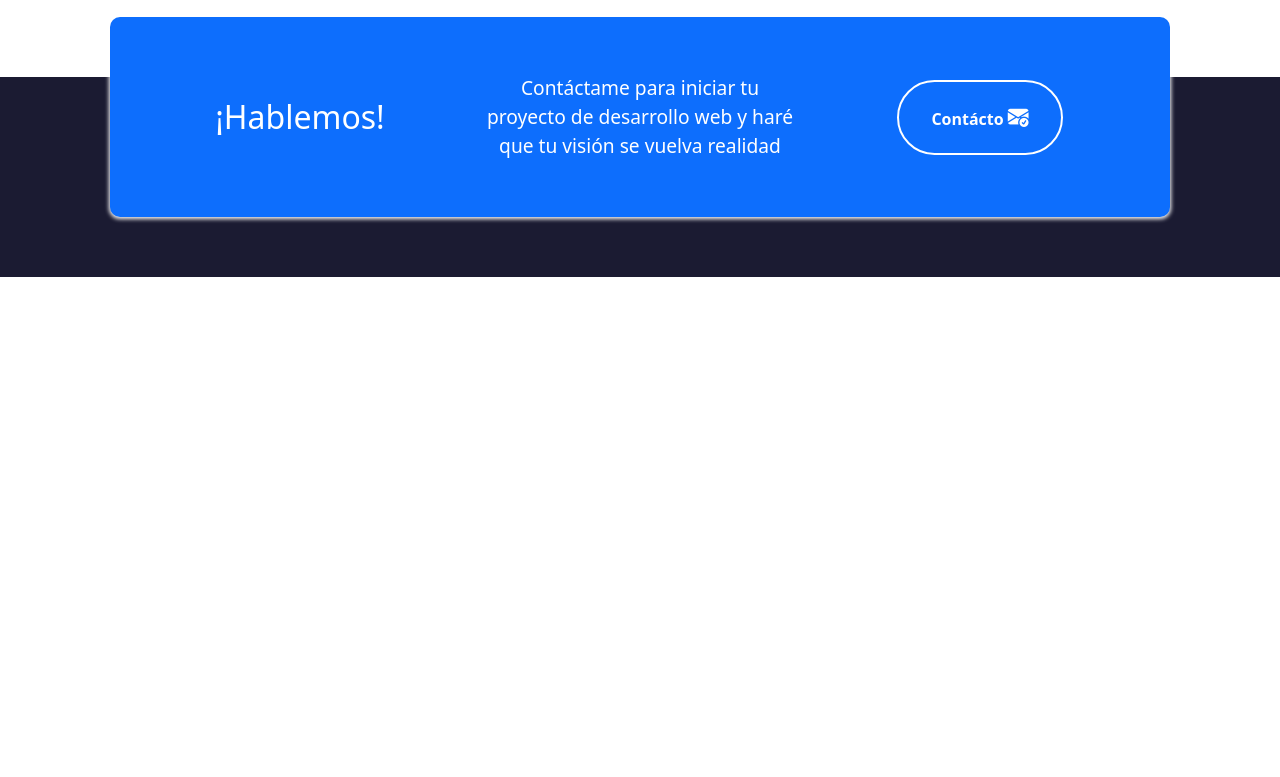
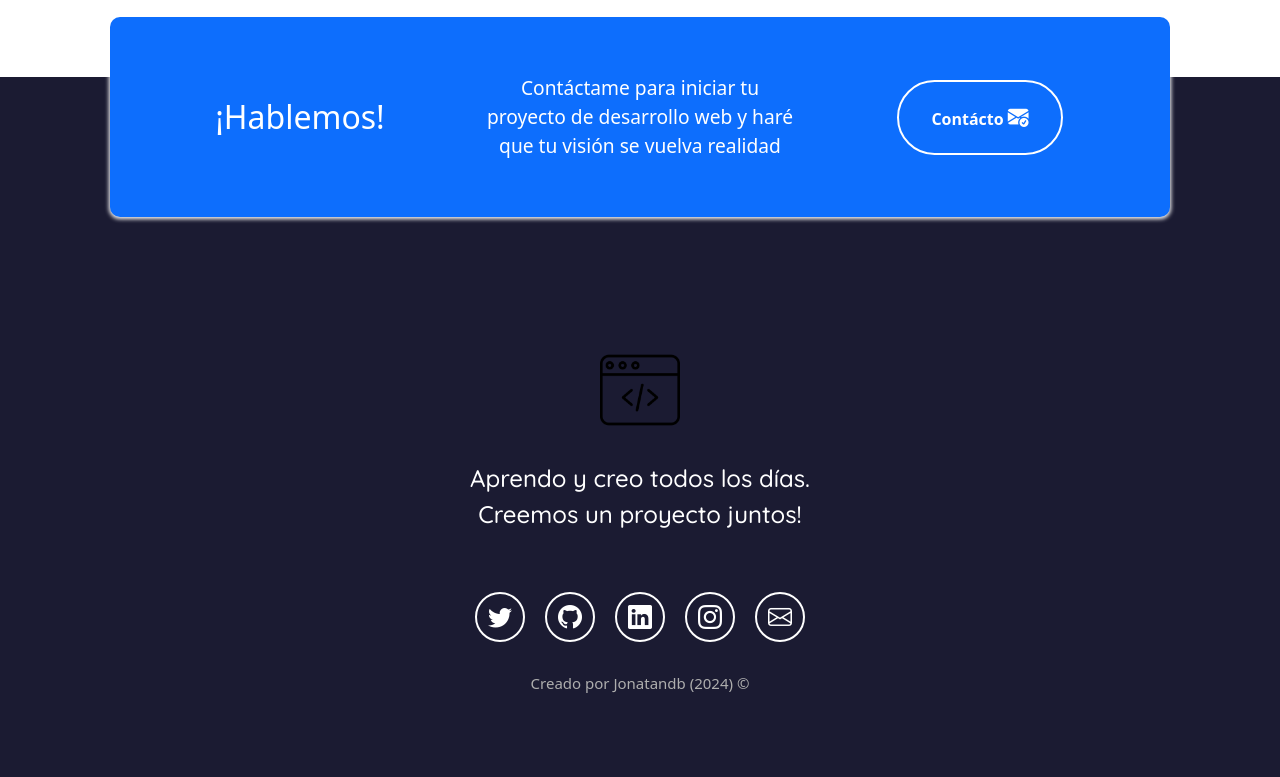
Before and after one commit to Jonatandb/Bootstrap5_Portfolio, a plain HTML site: page index.html in a window 1280 px wide. Shown: the part 4081-4858 px from the top of the page. Before the commit the page ends 4358 px from the top, so only its background shows below. Drawn offline with nearby package versions, Linux system fonts and the light colour scheme; a web font is replaced by a local one.

Commit message:
Sección Pie de página

```diff
--- a/index.html
+++ b/index.html
@@ -31,7 +31,7 @@
     <!-- Google Fonts -->
     <link rel="preconnect" href="https://fonts.googleapis.com">
     <link rel="preconnect" href="https://fonts.gstatic.com" crossorigin>
-    <link href="https://fonts.googleapis.com/css2?family=Rubik+Dirt&family=Share+Tech+Mono&display=swap" rel="stylesheet">
+    <link href="https://fonts.googleapis.com/css2?family=Quicksand:wght@500&family=Rubik+Dirt&family=Share+Tech+Mono&display=swap" rel="stylesheet">
   </head>
   <body>
     <!-- Barra de navegación -->
@@ -469,13 +469,14 @@
     <!-- Contácto -->
     <section class="contacto seccion-oscura">
       <div class="container">
-        <div class="container text-center d-flex justify-content-evenly rectangulo">
+        <div
+          class="container text-center d-flex justify-content-evenly rectangulo"
+        >
           <div class="row">
-            <div class="col-12 col-md-4 seccion-titulo">
-              ¡Hablemos!
-            </div>
+            <div class="col-12 col-md-4 seccion-titulo">¡Hablemos!</div>
             <div class="col-12 col-md-4 descripcion">
-              Contáctame para iniciar tu proyecto de desarrollo web y haré que tu visión se vuelva realidad
+              Contáctame para iniciar tu proyecto de desarrollo web y haré que
+              tu visión se vuelva realidad
             </div>
             <div class="col-12 col-md-4">
               <a href="mailto:jonatandb@gmail.com">
@@ -489,6 +490,41 @@
         </div>
       </div>
     </section>
+
+    <!-- Pie de página (Footer) -->
+    <footer
+      class="seccion-oscura d-flex flex-column align-items-center justify-content-center"
+    >
+      <img
+        src="images/icon.png"
+        alt="Logo del portafolio"
+        class="footer-logo"
+      />
+      <p class="footer-texto text-center">
+        Aprendo y creo todos los días.<br />
+        Creemos un proyecto juntos!
+      </p>
+      <div
+        class="iconos-redes-sociales d-flex flex-wrap align-items-center justify-content-center"
+      >
+        <a href="https://twitter.com/jonatandb" target="_blank" rel="noopener noreferrer">
+          <i class="bi bi-twitter"></i>
+        </a>
+        <a href="https://github.com/jonatandb" target="_blank" rel="noopener noreferrer">
+          <i class="bi bi-github"></i>
+        </a>
+        <a href="https://www.linkedin.com/in/jonatandb/" target="_blank" rel="noopener noreferrer">
+          <i class="bi bi-linkedin"></i>
+        </a>
+        <a href="https://www.instagram.com/jonatandb/" target="_blank" rel="noopener noreferrer">
+          <i class="bi bi-instagram"></i>
+        </a>
+        <a href="mailto:jonatandb@gmail.com" target="_blank" rel="noopener noreferrer">
+          <i class="bi bi-envelope"></i>
+        </a>
+      </div>
+      <div class="derechos-de-autor">Creado por Jonatandb (2024) &#169;</div>
+    </footer>
     <script
       src="https://cdn.jsdelivr.net/npm/bootstrap@5.3.2/dist/js/bootstrap.bundle.min.js"
       integrity="sha384-C6RzsynM9kWDrMNeT87bh95OGNyZPhcTNXj1NW7RuBCsyN/o0jlpcV8Qyq46cDfL"
--- a/styles.css
+++ b/styles.css
@@ -317,6 +317,57 @@ h1 {
   transition: all 0.2s ease-in-out;
 }
 
+/* Pie de página (Footer) */
+footer {
+  min-height: 500px;
+}
+
+.footer-logo {
+  height: 80px;
+  width: 80px;
+  margin: 10px;
+}
+
+.footer-texto {
+  font-size: 1.5rem;
+  padding: 20px;
+  margin-bottom: 30px;
+  font-family: "Quicksand", sans-serif;
+}
+
+.iconos-redes-sociales a {
+  width: 50px;
+  height: 50px;
+  display: flex;
+  align-items: center;
+  justify-content: center;
+  padding: 2px;
+  margin: 10px;
+  border: 2px solid white;
+  border-radius: 50%;
+  transition: all 0.2s ease-in;
+}
+
+.iconos-redes-sociales i {
+  color: white;
+  font-size: 1.5rem;
+  transition: all 0.2s ease-in;
+}
+
+.iconos-redes-sociales a:hover {
+  background-color: white;
+  border: 2px solid rgb(13, 110, 253);
+}
+
+.iconos-redes-sociales a:hover i {
+  color: black;
+}
+
+.derechos-de-autor {
+  font-size: 15px;
+  color: #aeaeae;
+  padding: 20px;
+}
 /* Adaptable (Responsivo) */
 
 @media screen and (max-width: 767px) {
```
